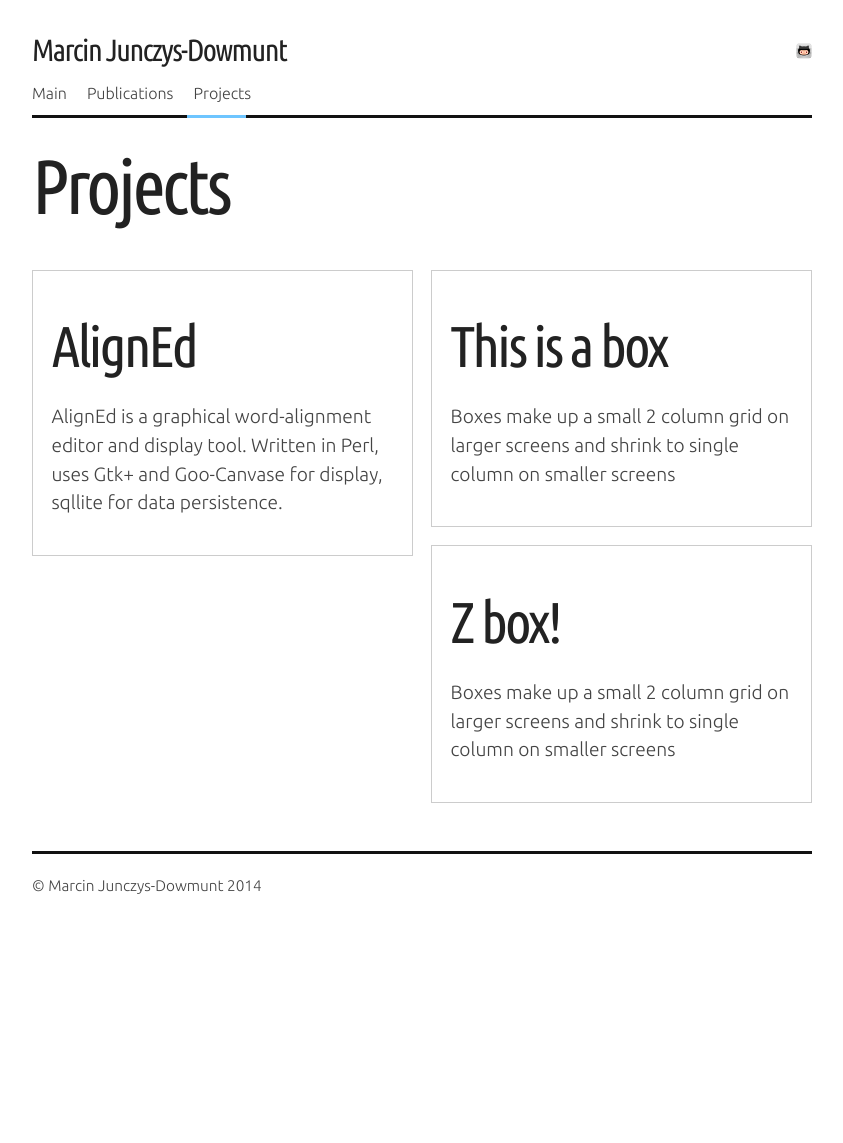
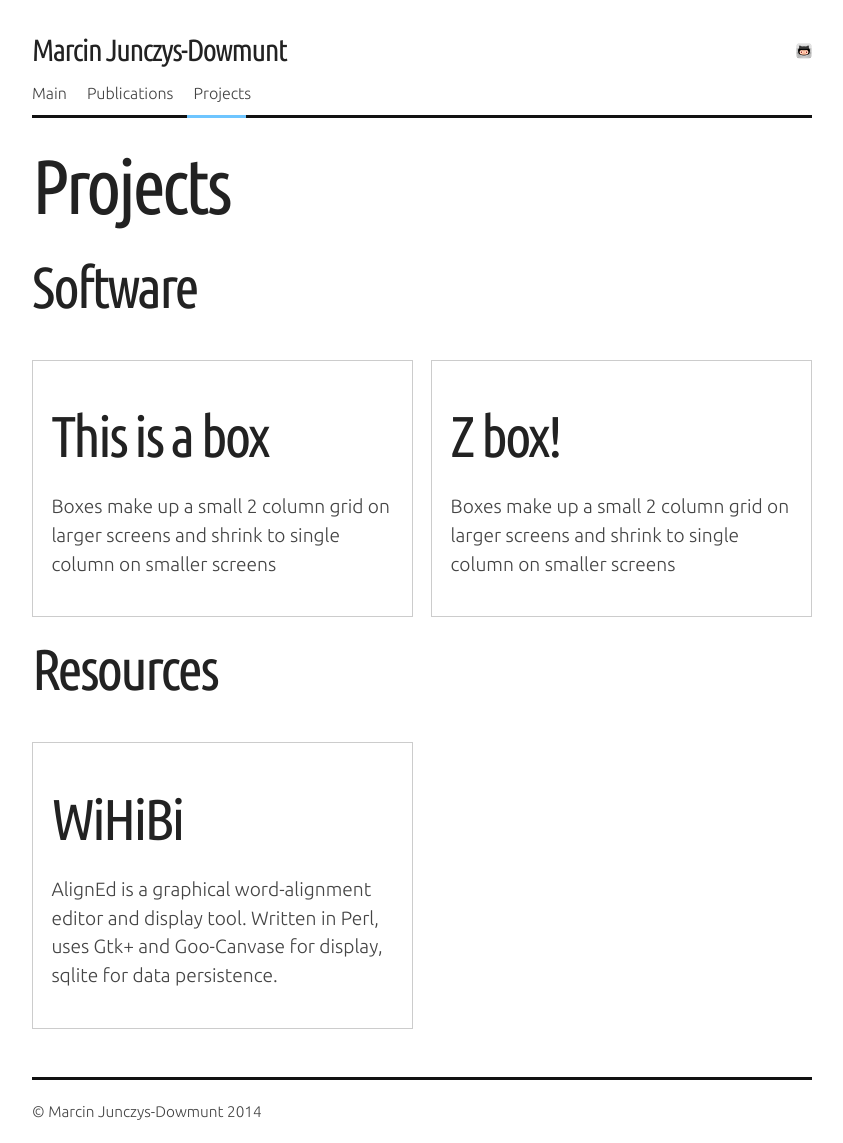
Before and after one commit to emjotde/emjotde.github.io, a Jekyll site: the page built from projects/index.html, in a window 1280 px wide. Shown: the whole page, without its empty margins (218-1061 px from the left). Built offline with Jekyll 4.4.1, drawn with Linux system fonts in a browser that asks for light colours; comment, search, counter and statistics services are not loaded; before the commit the page ends 917 px from its top, so only the background shows below that.

Commit message:
project categories

```diff
--- a/projects/index.html
+++ b/projects/index.html
@@ -4,9 +4,10 @@ nav: projects
 layout: default
 ---
 
+<h2> Software </h2>
 <div id="projects">
   {% for page in site.pages %}
-    {% if page.project == true %}
+    {% if page.software == true %}
       {% if page.link %}
         <a class="project" href="{{ page.link }}">
       {% else %}
@@ -26,3 +27,27 @@ layout: default
     {% endif %}
   {% endfor %}
 </div>
+
+<h2> Resources </h2>
+<div id="projects">
+  {% for page in site.pages %}
+    {% if page.resource == true %}
+      {% if page.link %}
+        <a class="project" href="{{ page.link }}">
+      {% else %}
+        <a class="project" href="{{ page.url | replace: '/index.html', '' }}">
+      {% endif %}
+          <div class="project-header">
+              <h2>
+                  {{ page.title }}
+              </h2>
+          </div>
+          <div class="project-body">
+            <p>
+                {{ page.summary }}
+            </p>
+          </div>
+        </a>
+    {% endif %}
+  {% endfor %}
+</div>
--- a/projects/aligned/index.md
+++ b/projects/wihibi/index.md
@@ -1,6 +1,6 @@
 ---
 layout: default
-title: AlignEd
-project: true
-summary: AlignEd is a graphical word-alignment editor and display tool. Written in Perl, uses Gtk+ and Goo-Canvase for display, sqllite for data persistence.
+title: WiHiBi
+resource: true
+summary: AlignEd is a graphical word-alignment editor and display tool. Written in Perl, uses Gtk+ and Goo-Canvase for display, sqlite for data persistence.
 ---
```
Also changed, not shown: projects/compactpt/index.md (+1 -1 lines), projects/lucenept/index.md (+1 -1 lines).
